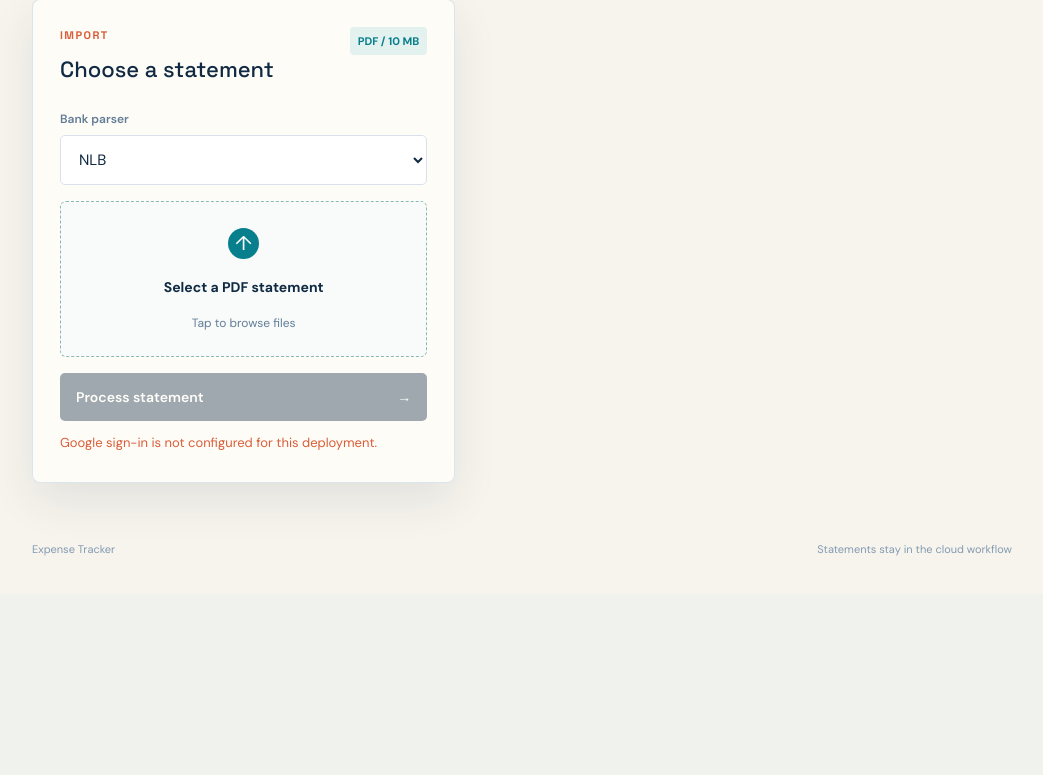
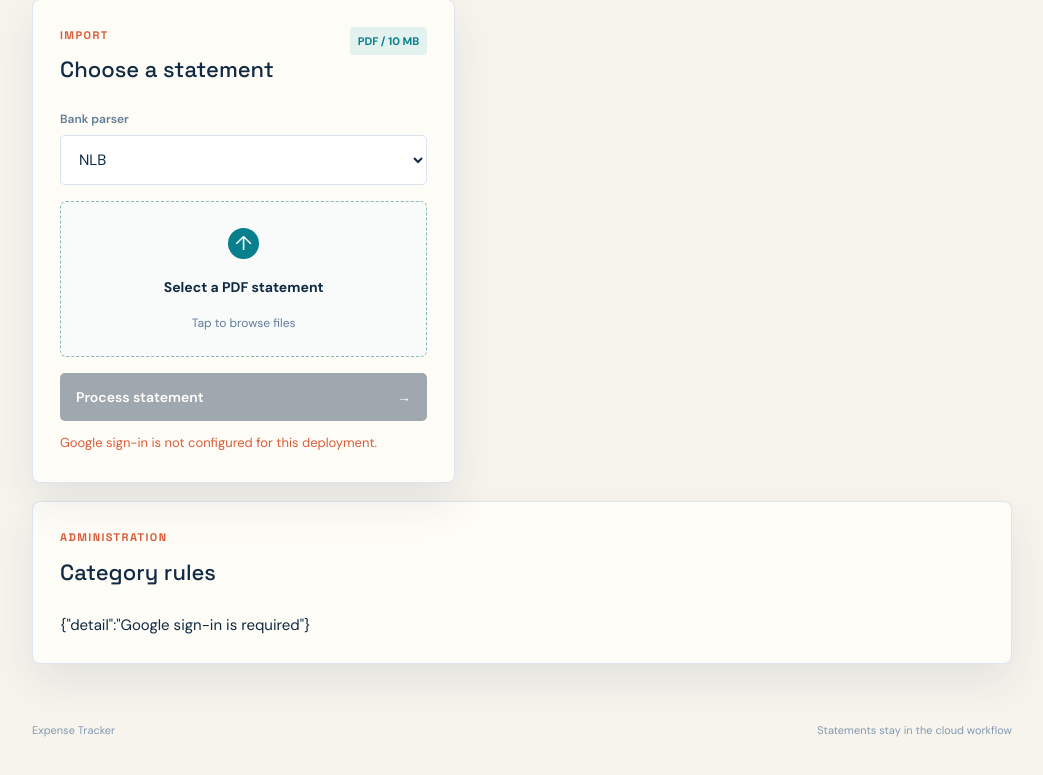
Before and after one commit to Majster01/ExpenseTracker, a FastAPI app: page / in a window 1280 px wide. Shown: the part 415-1190 px from the top of the page, without its empty margins (118-1161 px from the left). Before the commit the page ends 971 px from the top, so only its background shows below. Run offline with FastAPI, Linux system fonts and the light colour scheme; style sheets or scripts are compiled from the project's sources; some libraries are stand-ins or nearby versions.

Commit message:
chore: fix loop

```diff
--- a/backend/main.py
+++ b/backend/main.py
@@ -297,9 +297,12 @@ def refresh_access_token(
         # A returned Response (the TemplateResponse) replaces the injected
         # `response` entirely, so cookies/headers must be set on it directly
         # rather than on `response` -- mutating `response` here would be silently discarded.
+        # No HX-Trigger here: #auth-poller (base.html) listens for `auth-changed`
+        # itself, so announcing it on every routine refresh would re-trigger
+        # this same request forever. The rules panel gets its own `load`
+        # trigger instead (index.html) for the returning-admin case.
         template_response = templates.TemplateResponse(http_request, "partials/topbar.html", {"state": "signed_in"})
         _set_session_cookie(template_response, session_id)
-        template_response.headers["HX-Trigger"] = "auth-changed"
         return template_response
     _set_session_cookie(response, session_id)
     return {
--- a/backend/templates/index.html
+++ b/backend/templates/index.html
@@ -13,7 +13,7 @@
     {% include "partials/result_panel.html" %}
   </section>
   <section class="panel rules-panel" id="rules-panel" hidden
-    hx-get="/rules" hx-trigger="auth-changed from:body" hx-target="#rules-panel-body" hx-swap="innerHTML"
+    hx-get="/rules" hx-trigger="load, auth-changed from:body" hx-target="#rules-panel-body" hx-swap="innerHTML"
     hx-on::after-request="this.hidden = !event.detail.successful">
     <div class="panel-heading">
       <div><p class="panel-kicker">Administration</p><h2>Category rules</h2></div>
```
